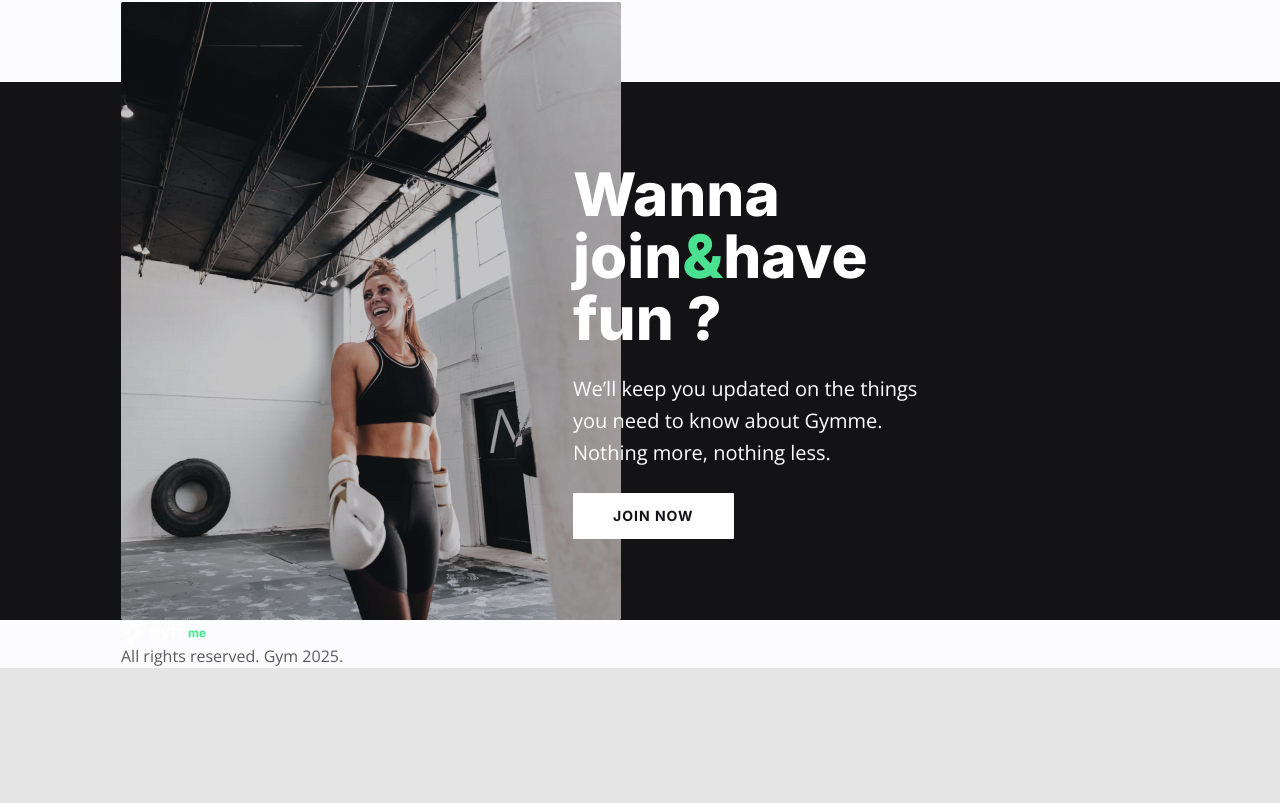
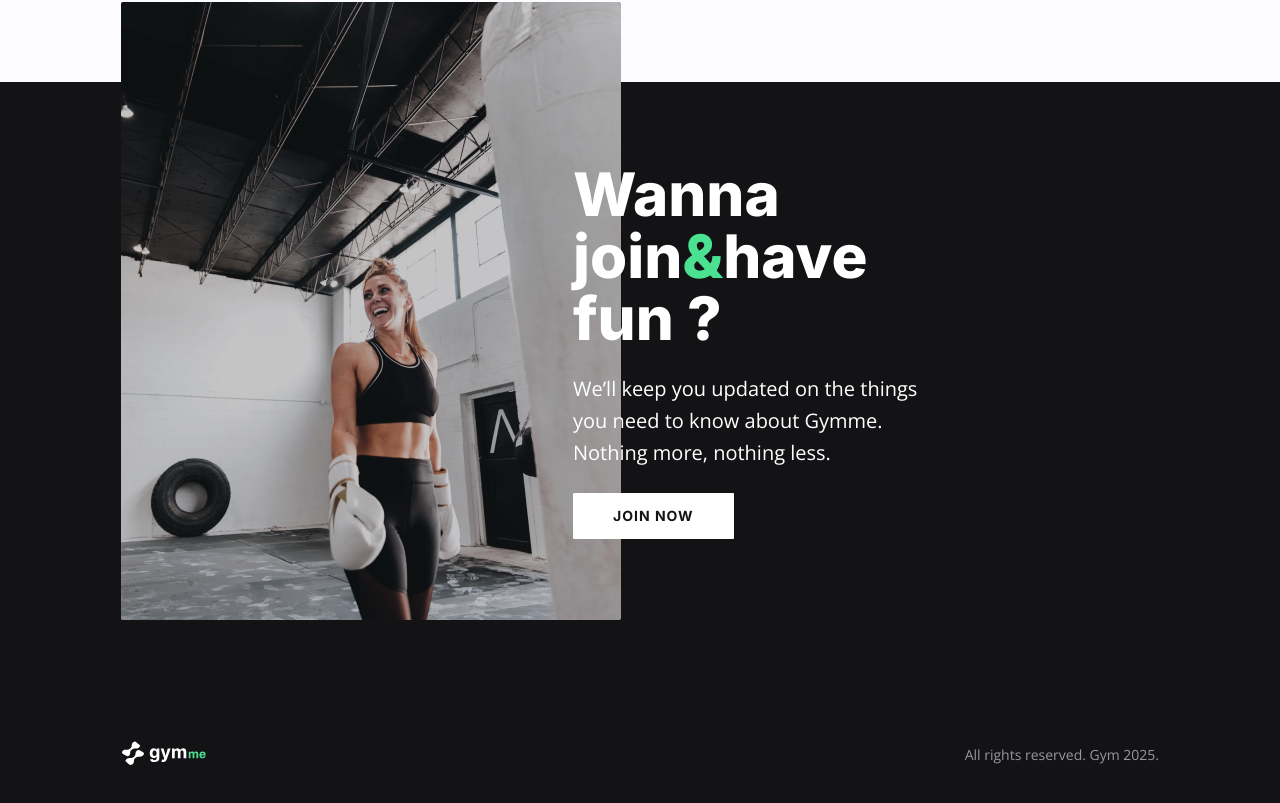
Before and after one commit to zablon-oigo/deploy-reactapp-using-terraform, a React (Vite) app: page / in a window 1280 px wide. Shown: the part 4354-5157 px from the top of the page. Before the commit the page ends 5022 px from the top, so only its background shows below. Built offline with nearby package versions, Linux system fonts and the light colour scheme.

Commit message:
Added footer component

```diff
--- a/src/components/Footer.jsx
+++ b/src/components/Footer.jsx
@@ -3,13 +3,16 @@ import {footer}  from '../data'
 export default function Footer() {
     const{logo,copyrightText}=footer
   return (
-    <div className='container mx-auto'>
+    <footer className="bg-neutral-500 h-[125px] md:h-[195px] px-[20px] ">
+        <div className='container mx-auto h-full flex justify-between items-center md:items-end md:pb-[50px]'
+        data-aos='fade-up'   data-aos-delay='200'>
         <a href="" className="">
             <img src={logo} alt="" className="" />
         </a>
-        <p className="">
+        <p className="text-sm text-neutral-300">
             {copyrightText}
         </p>
     </div>
+    </footer>
   )
 }
```
